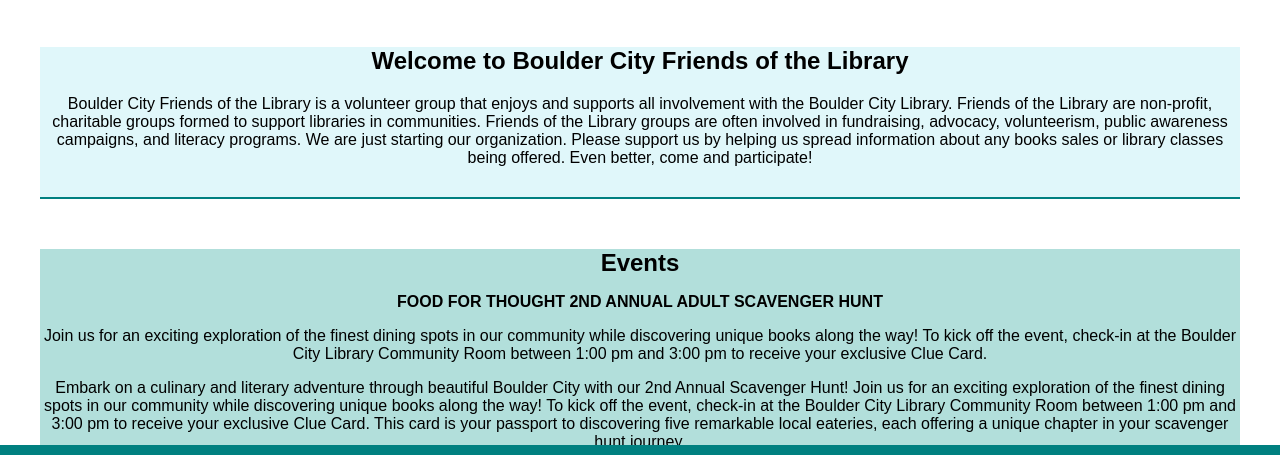
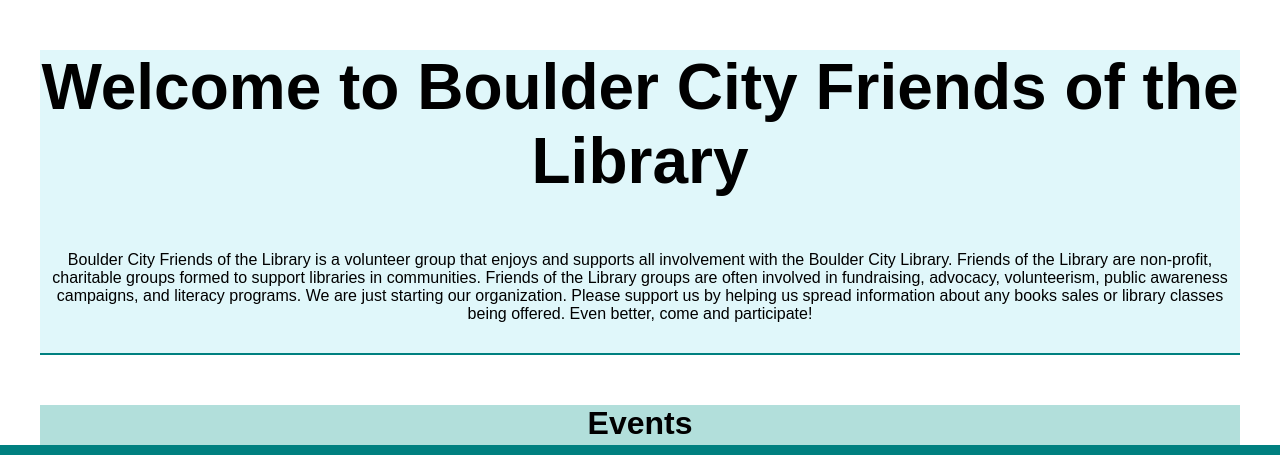
Before and after one commit to FriendsoftheLibrary/BoulderCity, a plain HTML site: page index.html in a window 1280 px wide. Shown: the part 307-762 px from the top of the page. Drawn offline with Linux system fonts and the light colour scheme.

Commit message:
Update style.css

```diff
--- a/style.css
+++ b/style.css
@@ -2,6 +2,10 @@ body {
     margin: 0;
     padding: 0;
     font-family: 'Arial', sans-serif;
+}
+
+.home-section h2 {
+    font-size: 64px;
 }
 
 header {
@@ -50,7 +54,7 @@ header {
 }
 
 .section-title {
-    font-size: 24px;
+    font-size: 32px;
     margin-bottom: 5px; /* Add space below the section title */
 }
 
```
